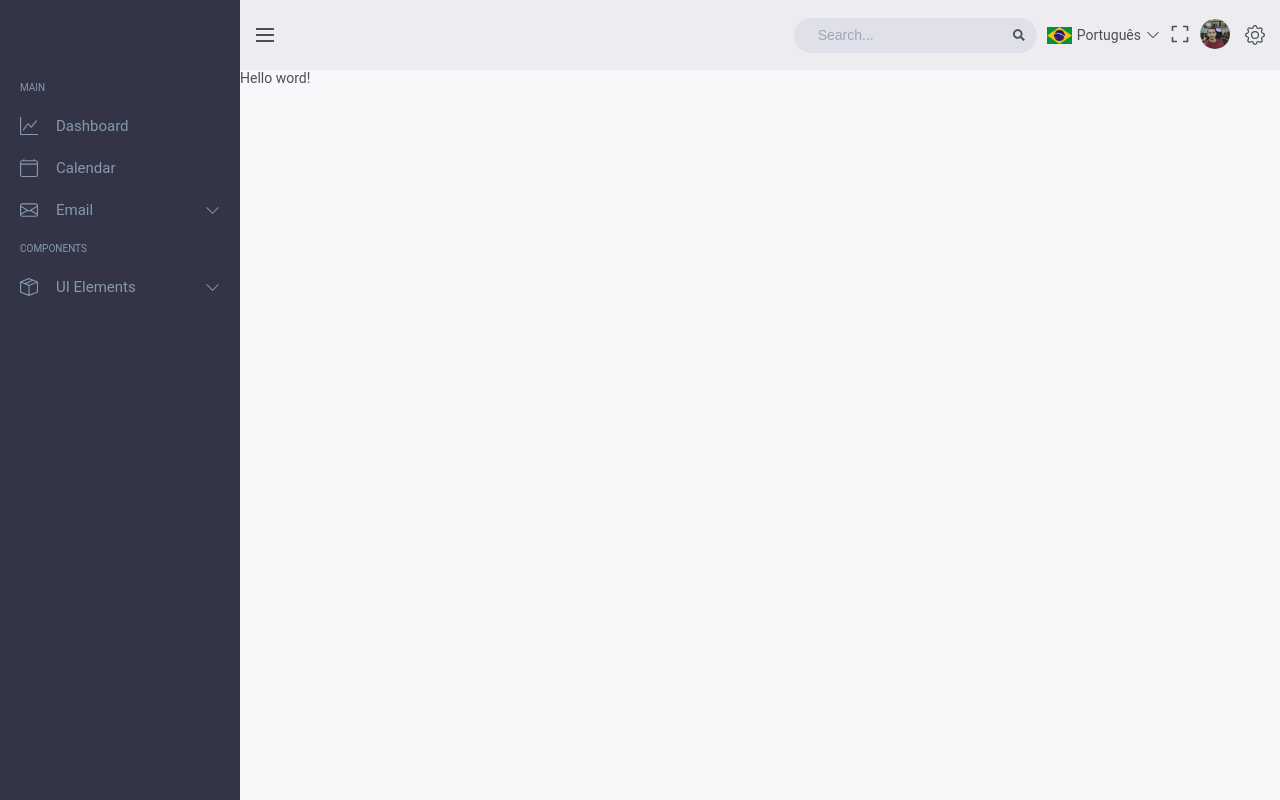
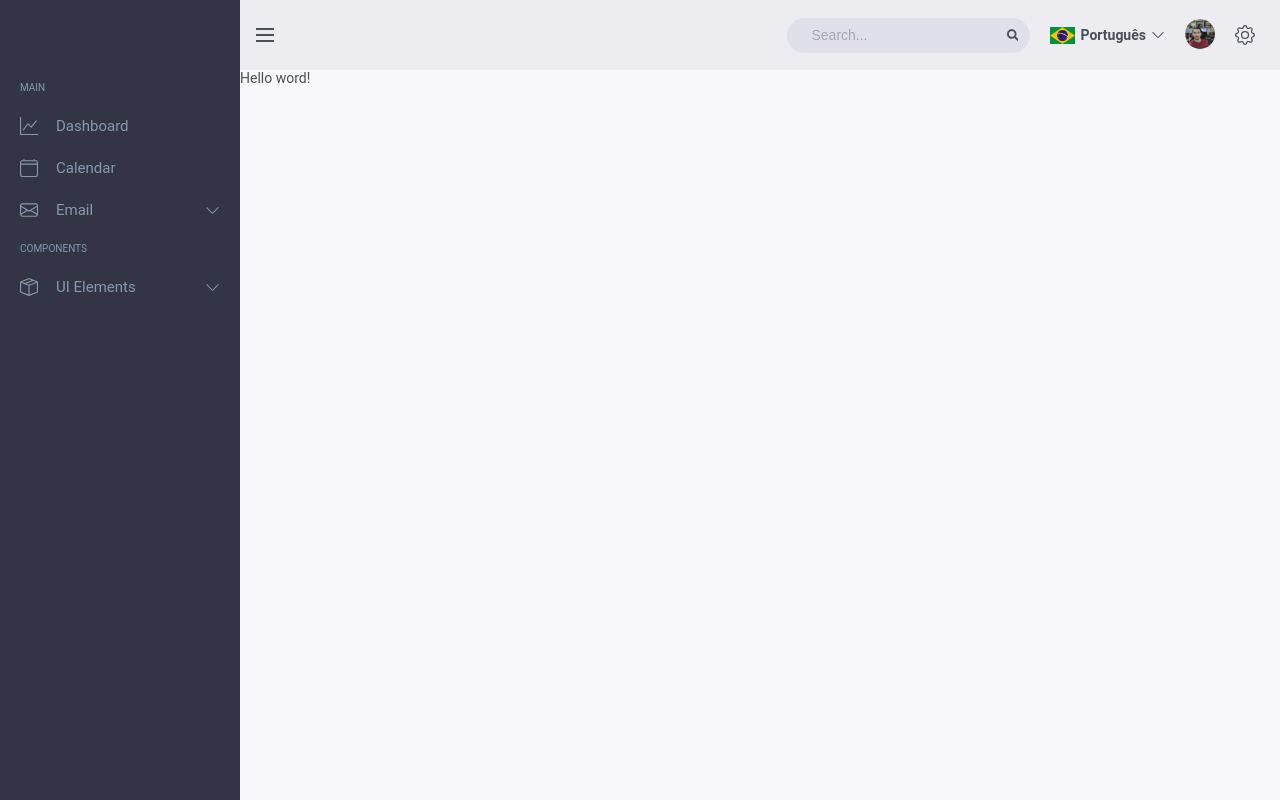
Before and after one commit to bertoldosi/dashboard, a Next.js app: page / in a window 1280 px wide. Built offline with nearby package versions, Linux system fonts and the light colour scheme.

Commit message:
feat: Corrigindo menu header

```diff
--- a/src/components/common/Dropdown/index.jsx
+++ b/src/components/common/Dropdown/index.jsx
@@ -13,7 +13,7 @@ function Dropdown({ label, icon, elements, hideChevronIcon }) {
     <StyleContainer isVisible={isVisible}>
       <StyleHeader onClick={() => setIsVisible(!isVisible)}>
         {icon}
-        <span>{label}</span>
+        {label && <strong>{label}</strong>}
 
         {!hideChevronIcon && <RenderIcon isVisible={isVisible} />}
       </StyleHeader>
--- a/src/components/common/Dropdown/styles.js
+++ b/src/components/common/Dropdown/styles.js
@@ -27,7 +27,7 @@ export const StyleHeader = styled.div`
   display: flex;
   align-items: center;
 
-  span {
+  strong {
     margin-left: 0.5rem;
   }
 
@@ -36,7 +36,7 @@ export const StyleHeader = styled.div`
   }
 
   @media ${mobileM} {
-    span {
+    strong {
       display: none;
     }
   }
--- /dev/null
+++ b/src/components/containers/Header/components/Config/index.jsx
@@ -0,0 +1,15 @@
+import { useContext } from "react";
+import { Container } from "./styles";
+import { AppContext } from "@Contexts/AppProvider";
+
+import { BsGear } from "@Icons";
+
+export const Config = () => {
+  const { onToggleRightBar } = useContext(AppContext);
+
+  return (
+    <Container onClick={onToggleRightBar}>
+      <BsGear cursor="pointer" size={20} />
+    </Container>
+  );
+};
--- /dev/null
+++ b/src/components/containers/Header/components/Config/styles.js
@@ -0,0 +1,13 @@
+import styled from "styled-components";
+
+export const Container = styled.div`
+  height: 100%;
+  display: flex;
+  align-items: center;
+  padding: 0 1rem;
+  transition: 0.5s;
+
+  &:hover {
+    background-color: ${(props) => props.theme.header_background_hover};
+  }
+`;
--- a/src/components/containers/Header/components/FullScreen/index.jsx
+++ /dev/null
@@ -1,50 +0,0 @@
-import { useState } from "react";
-import { Container } from "./styles";
-import { AiOutlineExpand, BiExitFullscreen } from "../../../../../icons";
-
-export const FullScreen = () => {
-  const [elem] = useState(() => {
-    if (typeof window !== "undefined") {
-      return window.document.documentElement;
-    }
-  });
-
-  const [isFullScreen, setIsFullScreen] = useState(false);
-
-  const openFullscreen = () => {
-    setIsFullScreen(true);
-    if (elem?.requestFullscreen) {
-      elem?.requestFullscreen();
-    } else if (elem?.webkitRequestFullscreen) {
-      /* Safari */
-      elem?.webkitRequestFullscreen();
-    } else if (elem?.msRequestFullscreen) {
-      /* IE11 */
-      elem?.msRequestFullscreen();
-    }
-  };
-
-  /* Close fullscreen */
-  const closeFullscreen = () => {
-    setIsFullScreen(false);
-    if (document?.exitFullscreen) {
-      document?.exitFullscreen();
-    } else if (document?.webkitExitFullscreen) {
-      /* Safari */
-      document?.webkitExitFullscreen();
-    } else if (document?.msExitFullscreen) {
-      /* IE11 */
-      document?.msExitFullscreen();
-    }
-  };
-
-  return (
-    <Container>
-      {isFullScreen ? (
-        <BiExitFullscreen size={20} onClick={closeFullscreen} />
-      ) : (
-        <AiOutlineExpand size={20} onClick={openFullscreen} />
-      )}
-    </Container>
-  );
-};
--- a/src/components/containers/Header/components/FullScreen/styles.js
+++ /dev/null
@@ -1,5 +0,0 @@
-import styled from "styled-components";
-
-export const Container = styled.div`
-  cursor: pointer;
-`;
--- a/src/components/containers/Header/components/Search/styles.js
+++ b/src/components/containers/Header/components/Search/styles.js
@@ -15,6 +15,7 @@ export const StyleInputContainer = styled.div`
   background-color: ${(props) => props.theme.header_background_click};
   border-radius: 3rem;
   padding: 0rem 1.2rem;
+  margin-right: 1rem;
 
   input {
     width: 100%;
--- a/src/components/containers/Header/components/index.js
+++ b/src/components/containers/Header/components/index.js
@@ -1,5 +1,5 @@
 export { LanguagesContent } from "./Languages";
 export { HederProfile, ProfileContent } from "./Profile";
 export { ToggleMenubar } from "./ToggleMenubar";
-export { FullScreen } from "./FullScreen";
 export { Search } from "./Search";
+export { Config } from "./Config";
--- a/src/components/containers/Header/index.jsx
+++ b/src/components/containers/Header/index.jsx
@@ -10,11 +10,9 @@ import {
   HederProfile,
   ProfileContent,
   LanguagesContent,
-  FullScreen,
   Search,
+  Config,
 } from "./components";
-
-import { BsGear } from "@Icons";
 
 import {
   StyleContainer,
@@ -24,7 +22,7 @@ import {
 } from "./style";
 
 function Header() {
-  const { onToggleHideMenu, onToggleRightBar } = useContext(AppContext);
+  const { onToggleHideMenu } = useContext(AppContext);
 
   return (
     <StyleContainer>
@@ -41,13 +39,13 @@ function Header() {
             icon={<Image src={br} height={17} width={25} alt="eua" />}
             elements={<LanguagesContent />}
           />
-          <FullScreen />
           <Dropdown
             hideChevronIcon
             icon={<HederProfile />}
             elements={<ProfileContent />}
           />
-          <BsGear cursor="pointer" size={20} onClick={onToggleRightBar} />
+
+          <Config />
         </StyleMenuContent>
       </StyleMenuBar>
     </StyleContainer>
```
